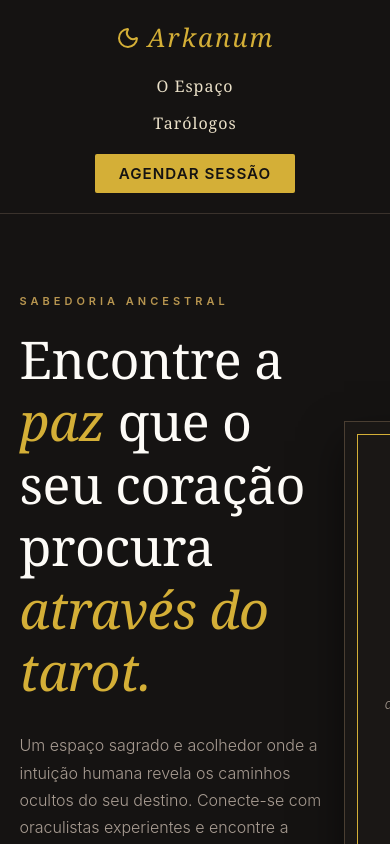
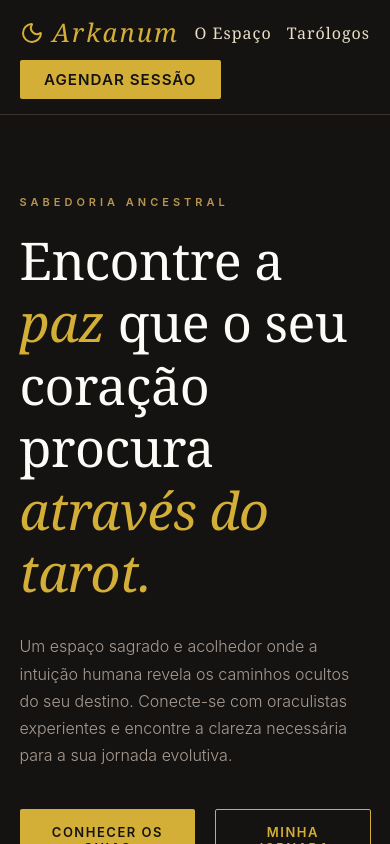
Before and after one commit to shinobitos42/arkanumtarot, a React (Vite) app in the folder frontend/: page / in a window 390 px wide. Built offline with nearby package versions, Linux system fonts and the light colour scheme; no server answers; what @mercadopago/sdk-react would draw is missing.

Commit message:
melhoria no css

```diff
--- a/frontend/src/mobile.css
+++ b/frontend/src/mobile.css
@@ -3,7 +3,8 @@
 ================================================= */
 
 @media (max-width: 768px) {
-  /* 1. Transforma tudo que estava lado a lado em coluna (uma coisa embaixo da outra) */
+
+  /* APP */
   .app-container {
     flex-direction: column !important;
     overflow-y: auto !important;
@@ -11,7 +12,7 @@
     min-height: 100vh !important;
   }
 
-  /* 2. Arruma o Menu Lateral (Sidebar) para ficar no topo ou adaptar o tamanho */
+  /* SIDEBAR */
   .sidebar {
     width: 100% !important;
     height: auto !important;
@@ -20,27 +21,34 @@
     padding: 20px !important;
   }
 
-  /* 3. Dá respiro para o conteúdo principal */
+  /* MAIN */
   .main-content {
     padding: 20px !important;
   }
 
-.nav-mobile {
-    flex-direction: column !important;
-    gap: 20px !important;
-    padding: 20px !important;
+  /* NAVBAR */
+  .nav-mobile {
+    width: 100% !important;
+    padding: 15px 20px !important;
+
+    display: flex !important;
+    flex-direction: row !important; /* mantém horizontal */
+    justify-content: space-between !important;
+    align-items: center !important;
+
+    gap: 10px !important;
+    flex-wrap: wrap !important;
   }
 
-  /* 4. As Grids (Onde os cards se juntam) */
-/* Centraliza os links no mobile */
+  /* LINKS NAV */
   .grid-mobile {
-    flex-direction: column !important;
+    display: flex !important;
     align-items: center !important;
     gap: 15px !important;
+    flex-wrap: wrap !important;
   }
-}
 
-  /* 5. Cabeçalhos e Buscas (Não deixa quebrar a tela) */
+  /* HEADER */
   .header {
     flex-direction: column !important;
     align-items: flex-start !important;
@@ -50,14 +58,18 @@
   .header-actions {
     width: 100% !important;
     justify-content: space-between !important;
+    flex-wrap: wrap !important;
+    gap: 10px !important;
   }
 
   .search-container {
     width: 100% !important;
   }
 
-  /* 6. Textos muito grandes */
+  /* TEXTOS */
   .page-title {
-    fontSize: 24px !important;
+    font-size: 24px !important;
+    line-height: 1.2 !important;
   }
+
 }
```
